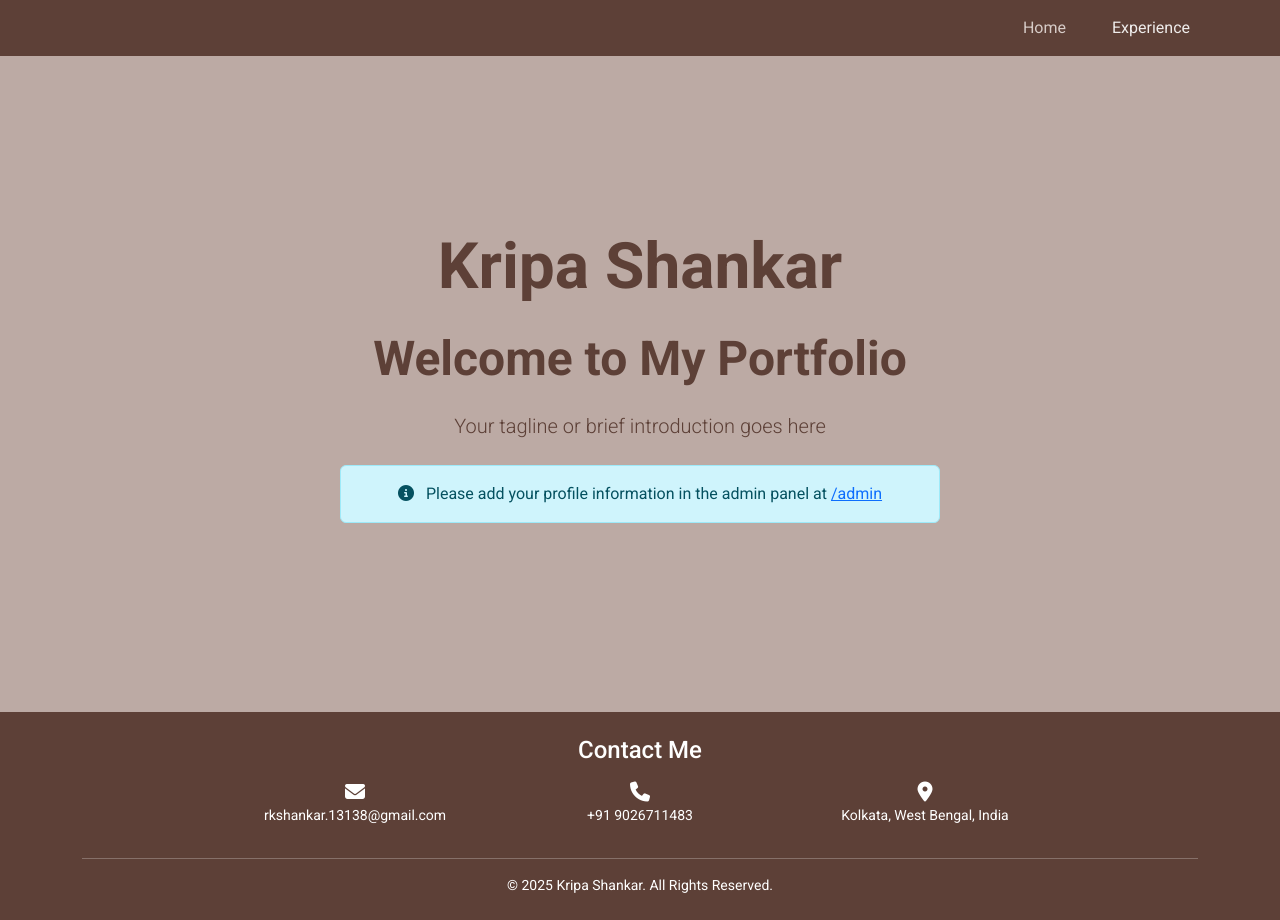
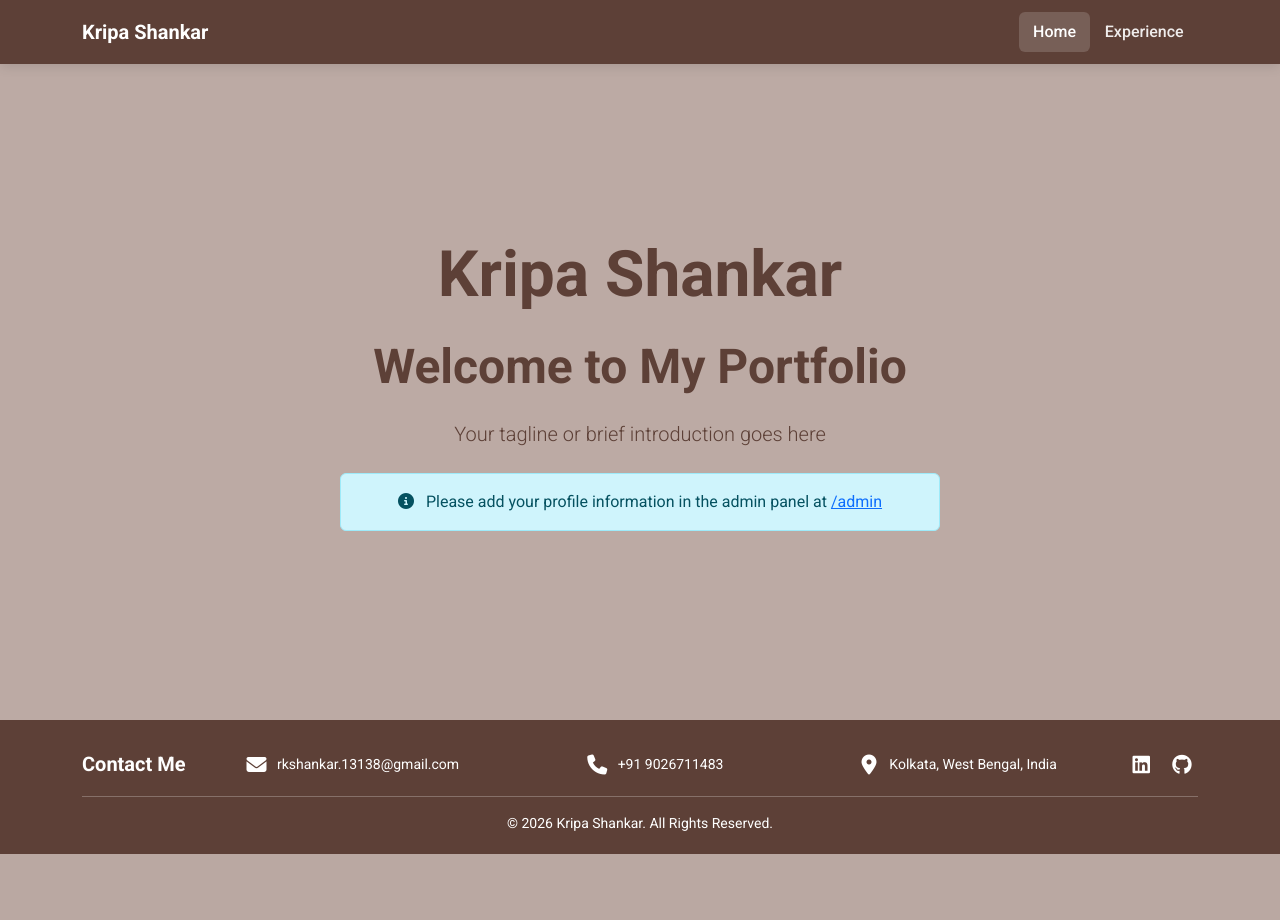
Before and after one commit to rkshankar05/MyPortfolio, a Django app: page / in a window 1280 px wide. After the commit the page ends 854 px from the top, so only its background shows below. Run offline with Django 5.2, Linux system fonts and the light colour scheme; data that the repository does not hold is empty.

Commit message:
updated base.html

```diff
--- a/templates/portfolio/base.html
+++ b/templates/portfolio/base.html
@@ -37,21 +37,14 @@
             background-color: var(--very-light-brown);
         }
 
-        header {
+        header,
+        footer {
             flex-shrink: 0;
         }
 
         main {
             flex: 1 0 auto;
-            padding-top: 56px;
-        }
-
-        footer {
-            flex-shrink: 0;
-        }
-
-        .navbar-nav .nav-item {
-            margin-left: 30px;
+            padding-top: 64px;
         }
 
         .bg-dark-brown {
@@ -80,14 +73,106 @@
 
         .navbar-dark .navbar-nav .nav-link {
             color: rgba(255, 255, 255, 0.9);
+            font-weight: 500;
+            padding: 0.5rem 0.9rem;
+            border-radius: 6px;
+            transition: background-color 0.2s ease, color 0.2s ease;
         }
 
         .navbar-dark .navbar-nav .nav-link:hover {
-            color: var(--very-light-brown);
+            color: #fff;
+            background-color: rgba(255, 255, 255, 0.12);
         }
 
         .navbar-dark .navbar-nav .nav-link.active {
-            color: var(--very-light-brown);
+            color: #fff;
+            background-color: rgba(255, 255, 255, 0.16);
+        }
+
+        .site-navbar {
+            min-height: 64px;
+            box-shadow: 0 2px 12px rgba(0, 0, 0, 0.12);
+        }
+
+        .navbar-brand {
+            color: #fff !important;
+            font-weight: 700;
+            letter-spacing: 0;
+        }
+
+        .navbar-toggler {
+            border-color: rgba(255, 255, 255, 0.35);
+        }
+
+        .site-footer {
+            padding: 1.75rem 0 1.25rem;
+        }
+
+        .footer-main {
+            display: flex;
+            align-items: center;
+            justify-content: space-between;
+            gap: 1.5rem;
+        }
+
+        .site-footer h4 {
+            font-size: 1.25rem;
+            font-weight: 700;
+            margin-bottom: 0;
+            white-space: nowrap;
+        }
+
+        .contact-grid {
+            display: grid;
+            grid-template-columns: repeat(3, minmax(0, 1fr));
+            gap: 1rem;
+            flex: 1 1 auto;
+            max-width: 900px;
+        }
+
+        .contact-item {
+            display: flex;
+            align-items: center;
+            justify-content: center;
+            gap: 0.65rem;
+            min-width: 0;
+            text-align: left;
+        }
+
+        .contact-item i {
+            width: 1.25rem;
+            flex: 0 0 auto;
+            text-align: center;
+        }
+
+        .contact-item p,
+        .contact-item a {
+            overflow-wrap: anywhere;
+        }
+
+        .social-links {
+            display: flex;
+            justify-content: center;
+            gap: 0.55rem;
+            flex: 0 0 auto;
+        }
+
+        .social-links a {
+            display: inline-flex;
+            align-items: center;
+            justify-content: center;
+            width: 2rem;
+            height: 2rem;
+            border-radius: 50%;
+            color: #fff;
+            text-decoration: none;
+            transition: background-color 0.2s ease, transform 0.2s ease;
+        }
+
+        .social-links a:hover {
+            color: #fff;
+            background-color: rgba(255, 255, 255, 0.14);
+            transform: translateY(-2px);
         }
 
         .card {
@@ -109,8 +240,9 @@
 
     <!-- Header/Navigation -->
     <header class="fixed-top">
-        <nav class="navbar navbar-expand-lg navbar-dark bg-dark-brown">
+        <nav class="navbar navbar-expand-lg navbar-dark bg-dark-brown site-navbar">
             <div class="container">
+                <a class="navbar-brand" href="{% url 'home' %}">Kripa Shankar</a>
                 <button class="navbar-toggler" type="button" data-bs-toggle="collapse" data-bs-target="#navbarNav">
                     <span class="navbar-toggler-icon"></span>
                 </button>
@@ -133,59 +265,67 @@
     {% endblock content %}
 
     <!-- Footer with Contact -->
-    <footer class="bg-dark-brown text-white py-4">
+    <footer class="bg-dark-brown text-white site-footer">
         <div class="container">
-            <h4 class="text-center mb-3">Contact Me</h4>
+            <div class="footer-main">
+            <h4>Contact Me</h4>
             {% if about %}
-            <div class="row justify-content-center">
-                <div class="col-md-3 text-center mb-3">
-                    <i class="fas fa-envelope fa-lg mb-2"></i>
+            <div class="contact-grid">
+                <div class="contact-item">
+                    <i class="fas fa-envelope fa-lg"></i>
                     <p class="mb-0 small"><a href="mailto:{{ about.email }}?subject=Portfolio%20Contact" target="_top" class="text-white text-decoration-none">{{ about.email }}</a></p>
                 </div>
-                <div class="col-md-3 text-center mb-3">
-                    <i class="fas fa-phone fa-lg mb-2"></i>
+                <div class="contact-item">
+                    <i class="fas fa-phone fa-lg"></i>
                     <p class="mb-0 small">
                         <a href="tel:{{ about.phone }}" class="text-white text-decoration-none">{{ about.phone }}</a>
                     </p>
                 </div>
-                <div class="col-md-3 text-center mb-3">
-                    <i class="fas fa-map-marker-alt fa-lg mb-2"></i>
+                <div class="contact-item">
+                    <i class="fas fa-map-marker-alt fa-lg"></i>
                     <p class="mb-0 small">{{ about.location }}</p>
                 </div>
             </div>
-            <div class="row justify-content-center mt-3">
-                <div class="col-12 text-center">
+            {% if about.twitter or about.linkedin or about.github %}
+            <div class="social-links">
                     {% if about.twitter %}
-                    <a href="{{ about.twitter }}" target="_blank" class="text-white me-3"><i class="fab fa-twitter fa-lg"></i></a>
+                    <a href="{{ about.twitter }}" target="_blank" aria-label="Twitter"><i class="fab fa-twitter fa-lg"></i></a>
                     {% endif %}
                     {% if about.linkedin %}
-                    <a href="{{ about.linkedin }}" target="_blank" class="text-white me-3"><i class="fab fa-linkedin fa-lg"></i></a>
+                    <a href="{{ about.linkedin }}" target="_blank" aria-label="LinkedIn"><i class="fab fa-linkedin fa-lg"></i></a>
                     {% endif %}
                     {% if about.github %}
-                    <a href="{{ about.github }}" target="_blank" class="text-white"><i class="fab fa-github fa-lg"></i></a>
+                    <a href="{{ about.github }}" target="_blank" aria-label="GitHub"><i class="fab fa-github fa-lg"></i></a>
                     {% endif %}
-                </div>
             </div>
             {% else %}
-            <div class="row justify-content-center">
-                <div class="col-md-3 text-center mb-3">
-                    <i class="fas fa-envelope fa-lg mb-2"></i>
+            <div class="social-links" aria-hidden="true"></div>
+            {% endif %}
+            {% else %}
+            <div class="contact-grid">
+                <div class="contact-item">
+                    <i class="fas fa-envelope fa-lg"></i>
                     <p class="mb-0 small"><a href="mailto:rkshankar.13138@gmail.com?subject=Portfolio%20Contact" target="_top" class="text-white text-decoration-none">rkshankar.13138@gmail.com</a></p>
                 </div>
-                <div class="col-md-3 text-center mb-3">
-                    <i class="fas fa-phone fa-lg mb-2"></i>
+                <div class="contact-item">
+                    <i class="fas fa-phone fa-lg"></i>
                     <p class="mb-0 small">
                         <a href="tel:+919026711483" class="text-white text-decoration-none">+91 9026711483</a>
                     </p>
                 </div>
-                <div class="col-md-3 text-center mb-3">
-                    <i class="fas fa-map-marker-alt fa-lg mb-2"></i>
+                <div class="contact-item">
+                    <i class="fas fa-map-marker-alt fa-lg"></i>
                     <p class="mb-0 small">Kolkata, West Bengal, India</p>
                 </div>
             </div>
+            <div class="social-links">
+                <a href="#" aria-label="LinkedIn"><i class="fab fa-linkedin fa-lg"></i></a>
+                <a href="#" aria-label="GitHub"><i class="fab fa-github fa-lg"></i></a>
+            </div>
             {% endif %}
+            </div>
             <hr class="my-3 bg-white opacity-25">
-            <p class="text-center mb-0 small">&copy; 2025 {% if about %}{{ about.name }}{% else %}Kripa Shankar{% endif %}. All Rights Reserved.</p>
+            <p class="text-center mb-0 small">&copy; {% now "Y" %} Kripa Shankar. All Rights Reserved.</p>
         </div>
     </footer>
 
```
Also changed, not shown: other parts of templates/portfolio/base.html (+46 -0 lines).
